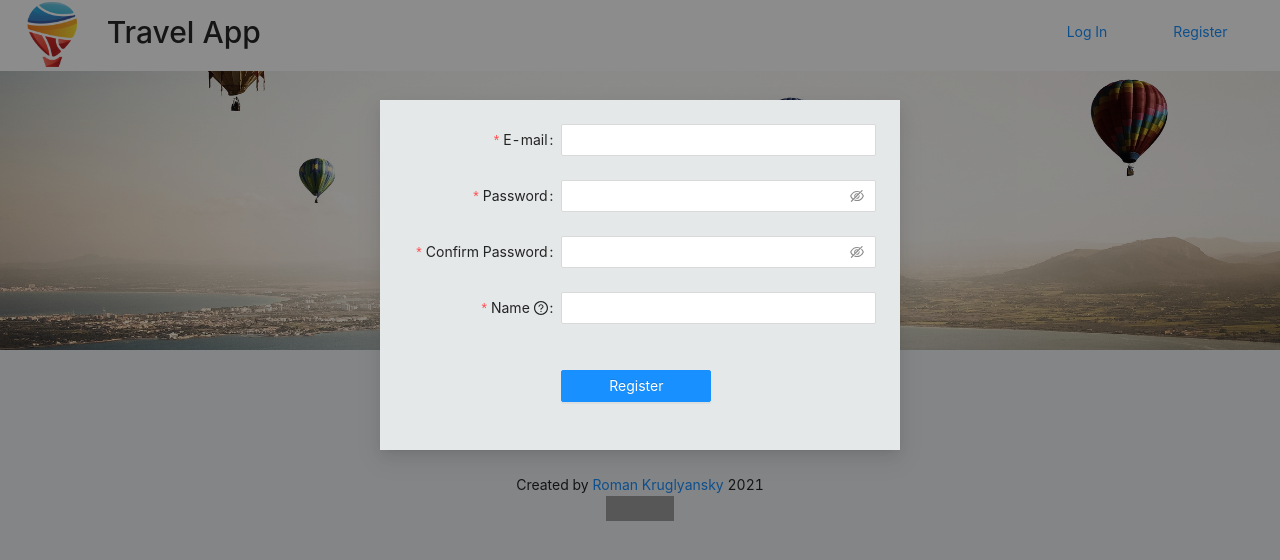
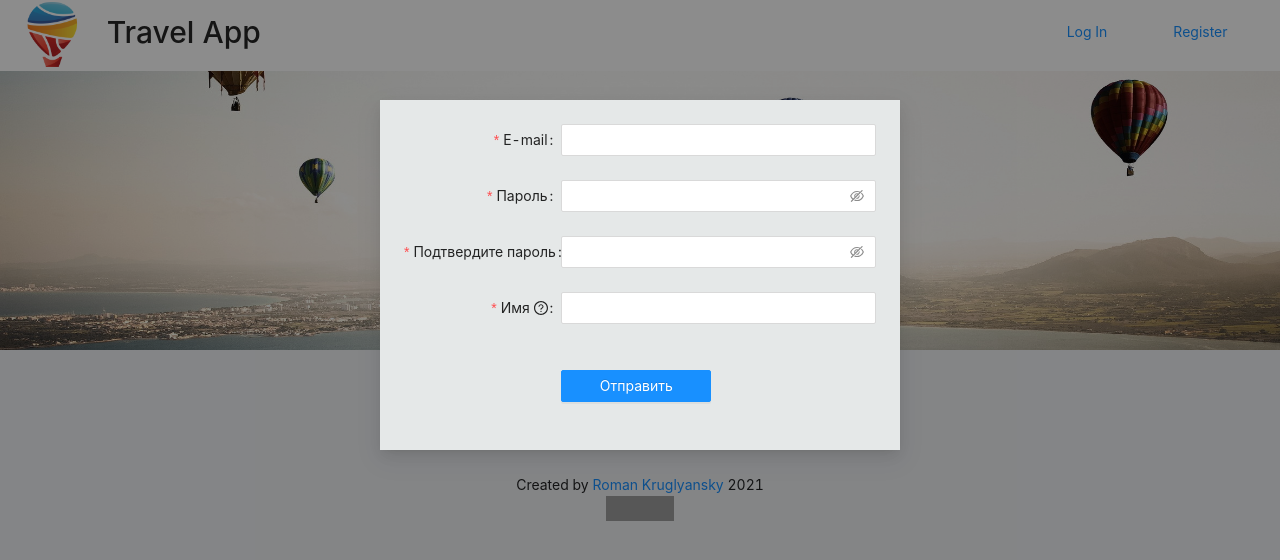
Before and after one commit to Kruglyanski/travel-app, a React (Create React App) app in the folder client/: page /1 in a window 1280 px wide. Both pictures are taken after a click on the element "Register". Shown: the top 560 px of the page. Built offline with nearby package versions, Linux system fonts and the light colour scheme; no server answers; grey boxes are pictures that could not be loaded.

Commit message:
refactor: some fixes

```diff
--- a/client/src/components/CountryPage/CountryPage.css
+++ b/client/src/components/CountryPage/CountryPage.css
@@ -1,6 +1,6 @@
 .countryPageContent{
     display: grid;
-    grid-template-rows: 1fr 1.5fr 1fr 1fr;
+    grid-template-rows: 0.8fr 1.3fr 1.1fr 1fr;
     height: 100%;
     min-height: 50vh;
     justify-content: center;
@@ -42,10 +42,9 @@
     width: auto;
 }
 
-.carouselImg img{
+.ant-carousel img{
     display: flex;
-    max-width: 1024px;
-    width: auto;
+    width: 60vw!important;
     height: auto!important;
 }
 
@@ -68,11 +67,11 @@
 
 .carousel {
     width: 60vw;
-    margin: 0 auto 0;
+    margin: 0 auto ;
 }
 
-.slick-dots-bottom li button {
-    background-color: #D46C4D!important;
+.slick-dots-top li button  {
+    height: 10px!important;
 }
 
 
--- a/client/src/components/LoginForm/LoginForm.tsx
+++ b/client/src/components/LoginForm/LoginForm.tsx
@@ -55,6 +55,7 @@ export const LoginForm: React.FC = () => {
                 initialValues={{remember: true}}
             >
                 <div className='logo'/>
+                <br/>
                 <Form.Item
                     name="username"
                     rules={[{required: true, message: 'Пожалуйста, введите email!'}]}
--- a/client/src/components/RegistrationForm/RegistrationForm.tsx
+++ b/client/src/components/RegistrationForm/RegistrationForm.tsx
@@ -1,4 +1,4 @@
-import React, {useEffect, useState} from 'react'
+import React, {useEffect} from 'react'
 import {
     Form,
     Input,
@@ -88,11 +88,11 @@ export const RegistrationForm = () => {
                     rules={[
                         {
                             type: 'email',
-                            message: 'The input is not valid E-mail!'
+                            message: 'Введен невалидный E-mail!'
                         },
                         {
                             required: true,
-                            message: 'Please input your E-mail!'
+                            message: 'Введите E-mail!'
                         }
                     ]}
                 >
@@ -105,11 +105,11 @@ export const RegistrationForm = () => {
 
                 <Form.Item
                     name="password"
-                    label="Password"
+                    label="Пароль"
                     rules={[
                         {
                             required: true,
-                            message: 'Please input your password!'
+                            message: 'Введите пароль!'
                         }
                     ]}
                     hasFeedback
@@ -123,13 +123,13 @@ export const RegistrationForm = () => {
 
                 <Form.Item
                     name="confirm"
-                    label="Confirm Password"
+                    label="Подтвердите пароль"
                     dependencies={['password']}
                     hasFeedback
                     rules={[
                         {
                             required: true,
-                            message: 'Please confirm your password!'
+                            message: 'Подтвердите пароль!'
                         },
                         ({getFieldValue}) => ({
                             validator(_, value) {
@@ -137,7 +137,7 @@ export const RegistrationForm = () => {
                                     return Promise.resolve()
                                 }
 
-                                return Promise.reject('The two passwords that you entered do not match!')
+                                return Promise.reject('Пароли не совпадают!')
                             }
                         })
                     ]}
@@ -149,8 +149,8 @@ export const RegistrationForm = () => {
                     name="name"
                     label={
                         <span>
-          Name&nbsp;
-                            <Tooltip title="What do you want others to call you?">
+          Имя&nbsp;
+                            <Tooltip title="Введите ваше имя">
             <QuestionCircleOutlined/>
           </Tooltip>
         </span>
@@ -158,7 +158,7 @@ export const RegistrationForm = () => {
                     rules={[
                         {
                             required: true,
-                            message: 'Please input your name!',
+                            message: 'Введите ваше имя!',
                             whitespace: true
                         }
                     ]}
@@ -169,10 +169,6 @@ export const RegistrationForm = () => {
                         onChange={changeHandler}
                     />
                 </Form.Item>
-                {/*<div className='uploadWrapper'>*/}
-                {/*    <FileUploader/>*/}
-
-                {/*</div>*/}
                 <br/>
                 <Form.Item {...tailFormItemLayout}>
                     <Button
@@ -181,7 +177,7 @@ export const RegistrationForm = () => {
                         style={{width: 150}}
                         onClick={registerHandler}
                     >
-                        Register
+                        Отправить
                     </Button>
                 </Form.Item>
 
```
Also changed, not shown: client/src/components/CountryPage/CountryPage.tsx (+6 -1 lines).
